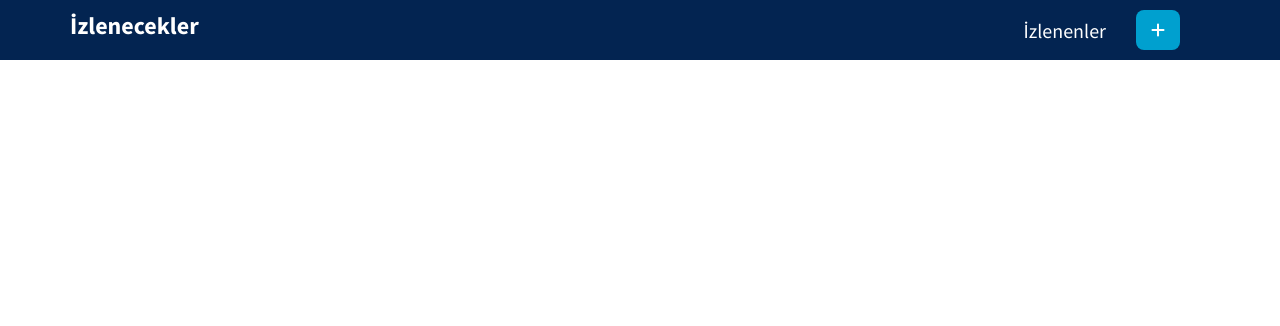
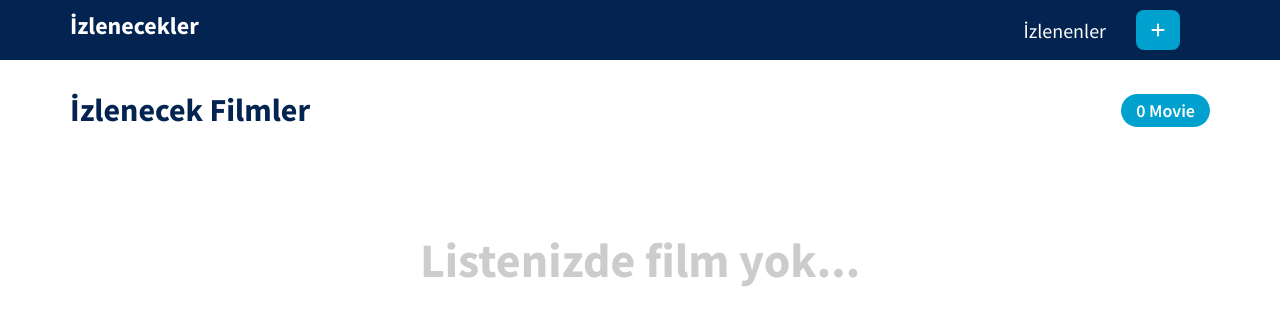
Before and after one commit to MuhammetTurkan/Movie-site, a React (Create React App) app: page / in a window 1280 px wide. Shown: the top 326 px of the page. Built offline with nearby package versions, Linux system fonts and the light colour scheme.

Commit message:
Added and deleted operations with AppReducer

```diff
--- a/src/App.css
+++ b/src/App.css
@@ -1,7 +1,7 @@
-@import url('https://fonts.googleapis.com/css2?family=Source+Sans+Pro:wght@300;400;600;700;900&display=swap');
+@import url("https://fonts.googleapis.com/css2?family=Source+Sans+Pro:wght@300;400;600;700;900&display=swap");
 
 body {
-  font-family: 'Source Sans Pro', sans-serif;
+  font-family: "Source Sans Pro", sans-serif;
   margin: 0;
   padding: 0;
 }
@@ -190,4 +190,120 @@
 .result-card .controls button {
   margin: 10px;
   color: #fff;
+  cursor: pointer;
 }
+
+/* Movie page */
+.movie-page {
+  padding: 30px 0;
+}
+
+.movie-page .header {
+  display: flex;
+  align-items: center;
+  justify-content: space-between;
+  margin-bottom: 30px;
+}
+
+.movie-page .heading {
+  color: #032451;
+  margin: 0;
+}
+.movie-grid {
+  display: grid;
+  grid-template-columns: repeat(3, 1fr);
+  grid-gap: 30px;
+}
+@media (min-width: 992px) {
+  .movie-grid {
+    grid-template-columns: repeat(5, 1fr);
+  }
+}
+.movie-card {
+  width: 100%;
+  border-radius: 5px;
+  overflow: hidden;
+  position: relative;
+  border: 0;
+  display: block;
+}
+
+.movie-card img {
+  width: 100%;
+  display: block;
+}
+.movie-card .overlay {
+  position: absolute;
+  top: 0;
+  left: 0;
+  width: 100%;
+  height: 100%;
+  border: 2px solid transparent;
+  transition: 0.3s all ease;
+}
+
+.movie-card:hover .overlay {
+  border: #00a0cf 3px solid;
+}
+.movie-card .vote-average {
+  width: 26px;
+  height: 26px;
+  background-color: rgb(0, 160, 207, 0.5);
+  color: #fff;
+  border-radius: 100%;
+  display: flex;
+  justify-content: center;
+  align-items: center;
+  font-size: 10px;
+  position: absolute;
+  top: 8px;
+  right: 8px;
+}
+
+.movie-card .inner-card-controls {
+  display: flex;
+  column-gap: 1rem;
+  position: absolute;
+  bottom: 20px;
+  left: 50%;
+  transform: translate(-50%);
+  padding: 3px;
+  opacity: 0;
+  transition: all 0.3s ease;
+  color: #000;
+}
+
+.movie-card:hover .inner-card-controls {
+  opacity: 1;
+}
+
+.ctrl-btn {
+  color: #fefefe;
+  background-color: #032451;
+  border: none;
+  transition: all 0.3s ease;
+  font-size: 1.25rem;
+  padding: 5px;
+  margin: 0;
+  border-radius: 50%;
+}
+.ctrl-btn:hover {
+  cursor: pointer;
+  color: #c4c4c4;
+}
+.no-movies {
+  text-align: center;
+  font-size: 48px;
+  font-weight: 700;
+  margin-top: 100px;
+  color: #ccc;
+}
+.count-pill {
+  display: block;
+  background-color: #00a0cf;
+  padding: 5px 15px;
+  font-size: 1.125rem;
+  font-weight: 600;
+  border-radius: 999px;
+  color: #fff;
+}
--- /dev/null
+++ b/src/components/MovieCard.js
@@ -0,0 +1,19 @@
+import React from "react";
+import MovieControls from "./MovieControls";
+
+const MovieCard = ({ movie, type }) => {
+  return (
+    <div className="movie-card">
+      <div className="overlay"></div>
+      {movie.poster_path ? (
+        <img src={`https://image.tmdb.org/t/p/w200/${movie.poster_path}`} />
+      ) : (
+        <div className="filler-poster"></div>
+      )}
+
+      <MovieControls movie={movie} type={type} />
+    </div>
+  );
+};
+
+export default MovieCard;
--- /dev/null
+++ b/src/components/MovieControls.js
@@ -0,0 +1,43 @@
+import React, { useContext } from "react";
+import { GlobalContext } from "../context/GlobalState";
+
+const MovieControls = ({ movie, type }) => {
+  const {
+    removeMovieFromWatchlist,
+    addMovieToWatched,
+    moveToWatchlist,
+    removeMovieFromWatched,
+  } = useContext(GlobalContext);
+  return (
+    <div className="inner-card-controls">
+      {type === "watchlist" && (
+        <>
+          <button className="ctrl-btn" onClick={() => addMovieToWatched(movie)}>
+            <i className="fa-fw far fa-eye"></i>
+          </button>
+          <button
+            className="ctrl-btn"
+            onClick={() => removeMovieFromWatchlist(movie.id)}
+          >
+            <i className="fa-fw fa fa-times"></i>
+          </button>
+        </>
+      )}
+      {type === "watched" && (
+        <>
+          <button className="ctrl-btn" onClick={() => moveToWatchlist(movie)}>
+            <i className="fa-fw far fa-eye-slash"></i>
+          </button>
+          <button
+            className="ctrl-btn"
+            onClick={() => removeMovieFromWatched(movie.id)}
+          >
+            <i className="fa-fw fa fa-times"></i>
+          </button>
+        </>
+      )}
+    </div>
+  );
+};
+
+export default MovieControls;
--- a/src/components/ResultCard.js
+++ b/src/components/ResultCard.js
@@ -1,8 +1,12 @@
-import React, { useContext } from 'react'
-import { GlobalContext } from '../context/GlobalState'
+import React, { useContext } from "react";
+import { GlobalContext } from "../context/GlobalState";
 
 const ResultCard = (movie) => {
-  const { addMovieToWatchlist } = useContext(GlobalContext)
+  const { watchlist, watched, addMovieToWatchlist, addMovieToWatched } =
+    useContext(GlobalContext);
+  const storedMovieWatchlist = watchlist.find((o) => o.id === movie.movie.id);
+  const storedMovieWatched = watched.find((o) => o.id === movie.movie.id);
+
   return (
     <div className="result-card">
       <div className="poster-wrapper">
@@ -20,24 +24,32 @@
           <h4 className="release-date">
             {movie.movie.release_date
               ? movie.movie.release_date.substring(0, 4)
-              : '-'}
+              : "-"}
           </h4>
           <h4 className="release-date">
-            IMDB :{' '}
-            <b>{movie.movie.vote_average ? movie.movie.vote_average : '-'}</b>
+            IMDB :{" "}
+            <b>{movie.movie.vote_average ? movie.movie.vote_average : "-"}</b>
           </h4>
         </div>
         <div className="controls">
           <button
             className="btn"
+            disabled={storedMovieWatchlist}
             onClick={() => addMovieToWatchlist(movie.movie)}
           >
             Add to Watchlist
           </button>
+          <button
+            className="btn"
+            disabled={storedMovieWatched}
+            onClick={() => addMovieToWatched(movie.movie)}
+          >
+            Add to Watched
+          </button>
         </div>
       </div>
     </div>
-  )
-}
+  );
+};
 
-export default ResultCard
+export default ResultCard;
--- a/src/components/WatchList.js
+++ b/src/components/WatchList.js
@@ -1,15 +1,31 @@
-import React, { useContext } from 'react'
-import { GlobalContext } from '../context/GlobalState'
+import React, { useContext } from "react";
+import { GlobalContext } from "../context/GlobalState";
+import MovieCard from "./MovieCard";
 
 const WatchList = () => {
-  const { watchlist } = useContext(GlobalContext)
+  const { watchlist } = useContext(GlobalContext);
   return (
-    <div>
-      {watchlist.map((movie) => (
-        <h1>{movie.title}</h1>
-      ))}
+    <div className="movie-page">
+      <div className="container">
+        <div className="header">
+          <h1 className="heading">İzlenecek Filmler</h1>{" "}
+          <div className="count-pill">
+            {watchlist.length} {watchlist.length < 2 ? "Movie" : "Movies"}
+          </div>
+        </div>
+
+        {watchlist.length > 0 ? (
+          <div className="movie-grid">
+            {watchlist.map((movie) => (
+              <MovieCard movie={movie} key={movie.id} type="watchlist" />
+            ))}
+          </div>
+        ) : (
+          <h2 className="no-movies">Listenizde film yok...</h2>
+        )}
+      </div>
     </div>
-  )
-}
+  );
+};
 
-export default WatchList
+export default WatchList;
--- a/src/components/Watched.js
+++ b/src/components/Watched.js
@@ -1,7 +1,31 @@
-import React from 'react'
+import React, { useContext } from "react";
+import { GlobalContext } from "../context/GlobalState";
+import MovieCard from "./MovieCard";
 
 const Watched = () => {
-  return <div>Watched</div>
-}
+  const { watched } = useContext(GlobalContext);
+  return (
+    <div className="movie-page">
+      <div className="container">
+        <div className="header">
+          <h1 className="heading">İzlenen Filmler</h1>
+          <div className="count-pill">
+            {watched.length} {watched.length < 2 ? "Movie" : "Movies"}
+          </div>
+        </div>
 
-export default Watched
+        {watched.length > 0 ? (
+          <div className="movie-grid">
+            {watched.map((movie) => (
+              <MovieCard movie={movie} key={movie.id} type="watched" />
+            ))}
+          </div>
+        ) : (
+          <h2 className="no-movies">Listenizde film yok...</h2>
+        )}
+      </div>
+    </div>
+  );
+};
+
+export default Watched;
--- a/src/context/AppReducer.js
+++ b/src/context/AppReducer.js
@@ -1,11 +1,39 @@
 export default (state, action) => {
   switch (action.type) {
-    case 'ADD_MOVİE_TO_WATCHLIST':
+    case "ADD_MOVİE_TO_WATCHLIST":
       return {
         ...state,
-        watchlist: [...state.watchlist, action.payload]
-      }
+        watchlist: [...state.watchlist, action.payload],
+      };
+    case "REMOVE_MOVIE_FROM_WATCHLIST":
+      return {
+        ...state,
+        watchlist: state.watchlist.filter(
+          (movie) => movie.id !== action.payload
+        ),
+      };
+    case "ADD_MOVIE_TO_WATCHED":
+      return {
+        ...state,
+        watchlist: state.watchlist.filter(
+          (movie) => movie.id !== action.payload.id
+        ),
+        watched: [...state.watched, action.payload],
+      };
+    case "MOVE_TO_WATCHLIST":
+      return {
+        ...state,
+        watched: state.watched.filter(
+          (movie) => movie.id !== action.payload.id
+        ),
+        watchlist: [...state.watchlist, action.payload],
+      };
+    case "REMOVE_MOVIE_FROM_WATCHED":
+      return {
+        ...state,
+        watched: state.watched.filter((movie) => movie.id !== action.payload),
+      };
     default:
-      return state
+      return state;
   }
-}
+};
--- a/src/context/GlobalState.js
+++ b/src/context/GlobalState.js
@@ -1,27 +1,61 @@
-import { createContext, useReducer } from 'react'
-import AppReducer from './AppReducer'
+import { createContext, useReducer, useEffect } from "react";
+import AppReducer from "./AppReducer";
 
 // ! create context
 
-export const GlobalContext = createContext()
+export const GlobalContext = createContext();
 
 const initialState = {
-  watchlist: [],
-  watched: []
-}
+  watchlist: localStorage.getItem("watchlist")
+    ? JSON.parse(localStorage.getItem("watchlist"))
+    : [],
+  watched: localStorage.getItem("watched")
+    ? JSON.parse(localStorage.getItem("watched"))
+    : [],
+};
 
 // provider components
 
 export const GlobalProvider = (props) => {
-  const [state, dispatch] = useReducer(AppReducer, initialState)
+  const [state, dispatch] = useReducer(AppReducer, initialState);
+  useEffect(() => {
+    localStorage.setItem("watchlist", JSON.stringify(state.watchlist));
+    localStorage.setItem("watched", JSON.stringify(state.watched));
+  }, [state]);
+
   const addMovieToWatchlist = (movie) => {
-    dispatch({ type: 'ADD_MOVİE_TO_WATCHLIST', payload: movie })
-  }
+    dispatch({ type: "ADD_MOVİE_TO_WATCHLIST", payload: movie });
+  };
+
+  const removeMovieFromWatchlist = (id) => {
+    dispatch({ type: "REMOVE_MOVIE_FROM_WATCHLIST", payload: id });
+  };
+
+  const addMovieToWatched = (movie) => {
+    dispatch({ type: "ADD_MOVIE_TO_WATCHED", payload: movie });
+  };
+
+  const moveToWatchlist = (movie) => {
+    dispatch({ type: "MOVE_TO_WATCHLIST", payload: movie });
+  };
+
+  const removeMovieFromWatched = (id) => {
+    dispatch({ type: "REMOVE_MOVIE_FROM_WATCHED", payload: id });
+  };
+
   return (
     <GlobalContext.Provider
-      value={{ watchlist: state.watchlist, addMovieToWatchlist }}
+      value={{
+        watchlist: state.watchlist,
+        watched: state.watched,
+        addMovieToWatchlist,
+        removeMovieFromWatchlist,
+        addMovieToWatched,
+        moveToWatchlist,
+        removeMovieFromWatched,
+      }}
     >
       {props.children}
     </GlobalContext.Provider>
-  )
-}
+  );
+};
```
Also changed, not shown: src/components/Add.js (+12 -12 lines), .prettierrc.js (deleted).
